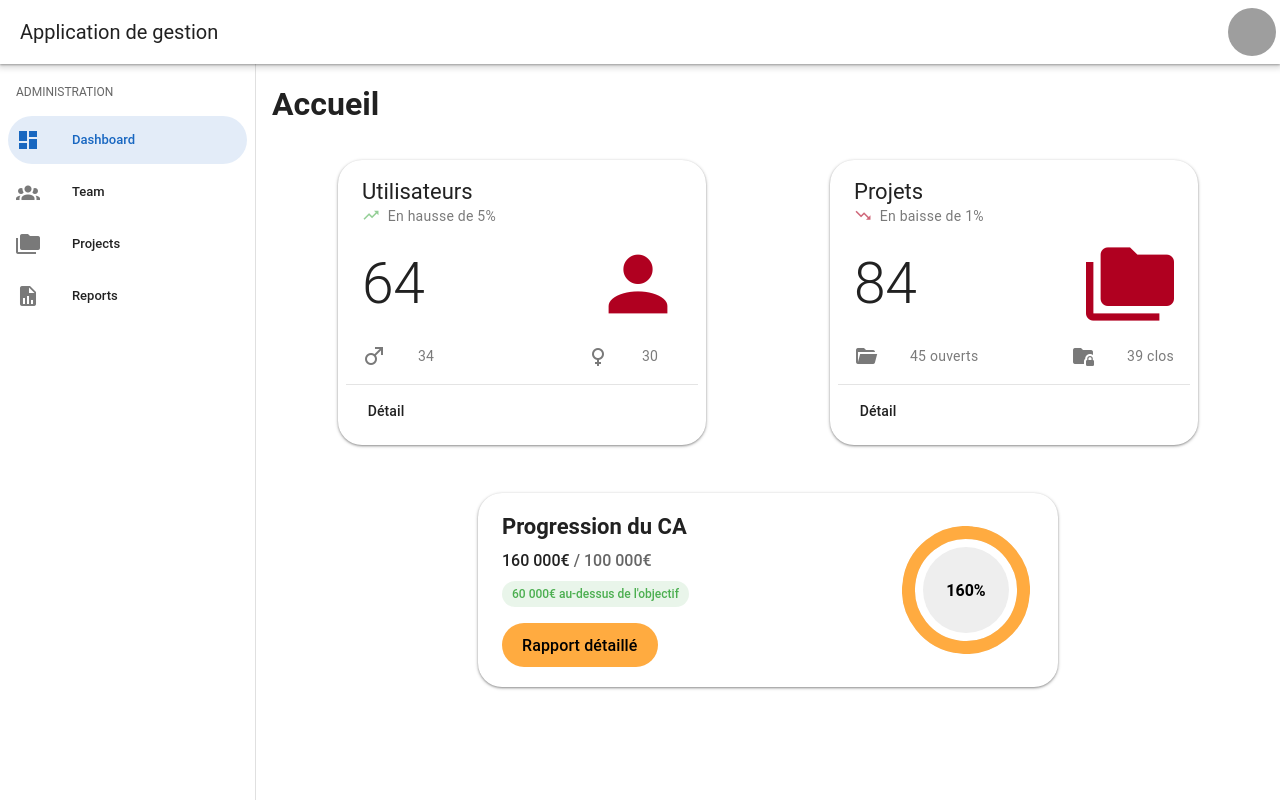
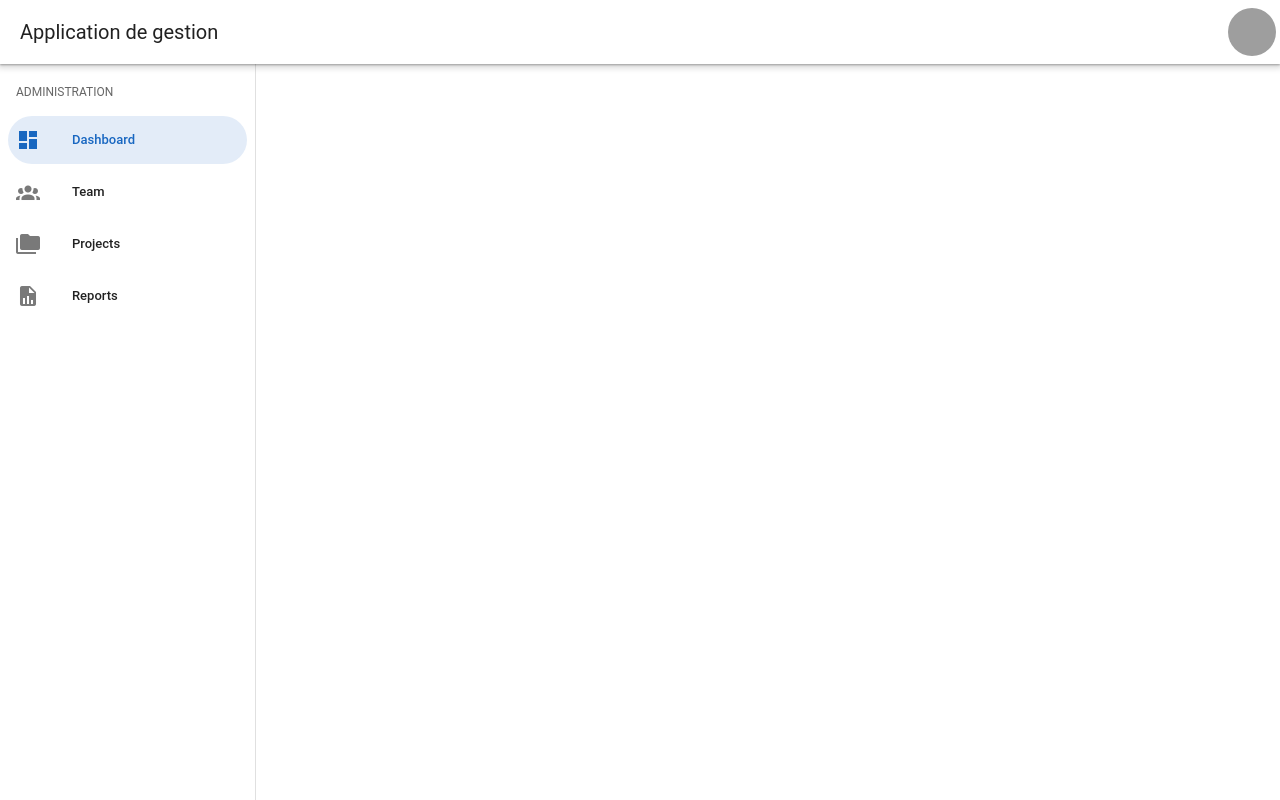
Before and after one commit to GenXwater/vueJS_exercices, a Nuxt app in the folder vue_app_gestion/: page / in a window 1280 px wide. Built offline with nearby package versions, Linux system fonts and the light colour scheme; grey boxes are pictures that could not be loaded.

Commit message:
Implement admin check on mount to control content visibility

```diff
--- a/vue_app_gestion/app/layouts/default.vue
+++ b/vue_app_gestion/app/layouts/default.vue
@@ -65,9 +65,22 @@
 </template>
 
 <script setup lang="ts">
+  import { ref, onMounted } from 'vue'
+
+  onMounted(async () => {
+    const isAdminStorage = localStorage.getItem("isAdmin")
+    if (isAdminStorage !== "true") {
+      showContent.value = false
+      await navigateTo("/login")
+      return
+    }
+
+    showContent.value = true
+  })
+
   const drawer = ref(true);
 
-  const showContent = ref(true)
+  const showContent = ref(false)
 
   const items = [
     { text: 'Dashboard', icon: 'mdi-view-dashboard', url: '/' },
```
